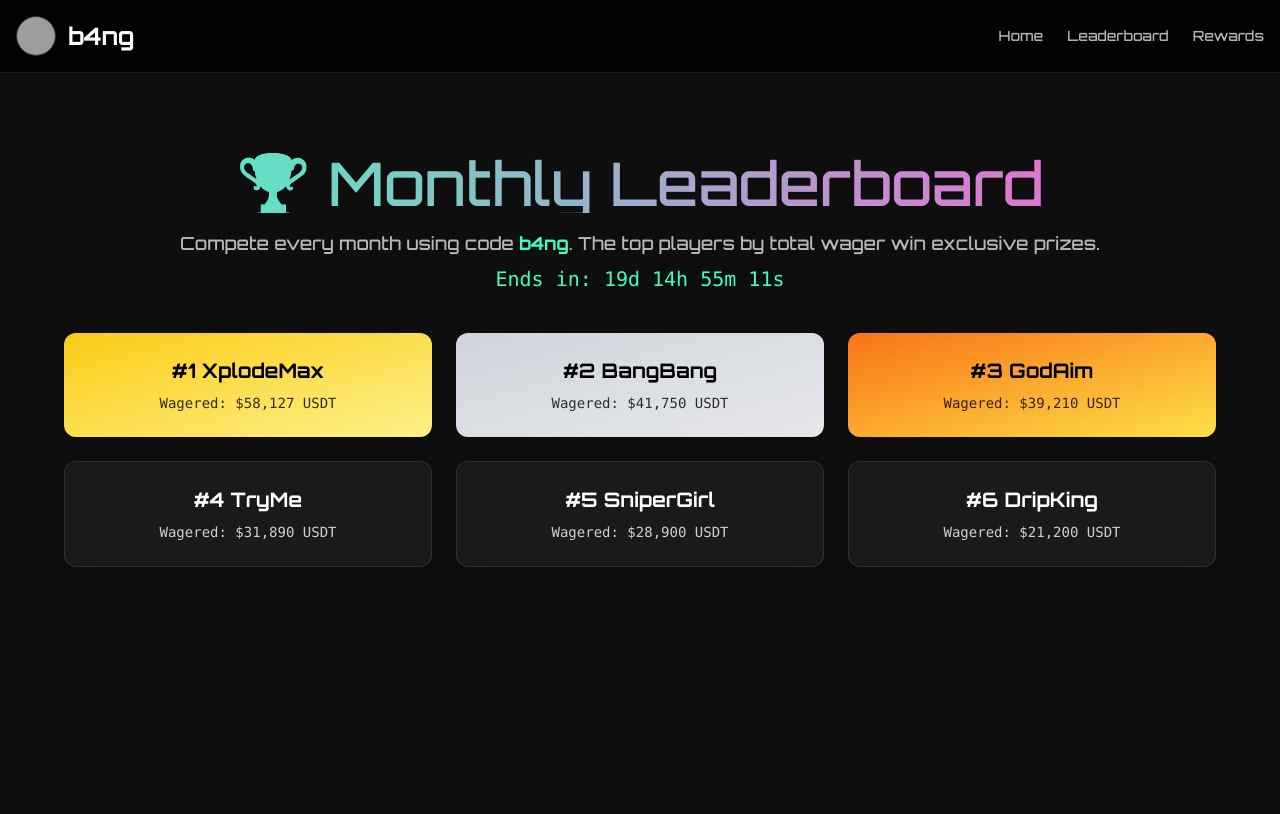
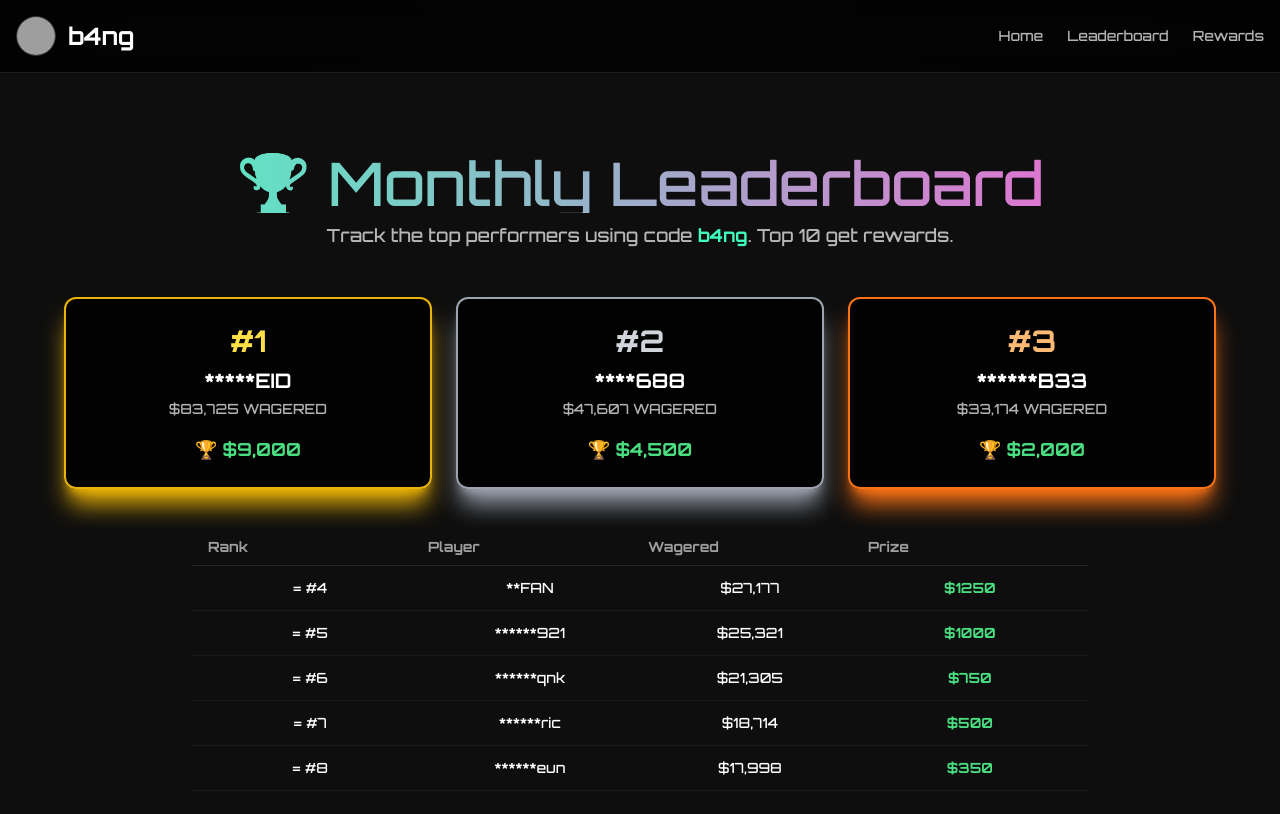
Before and after one commit to VMR21/B4NG, a React (Vite) app: page /leaderboard in a window 1280 px wide. Shown: the top 814 px of the page. Built offline with nearby package versions, Linux system fonts and the light colour scheme; grey boxes are pictures that could not be loaded.

Commit message:
Update Leaderboard.jsx

```diff
--- a/src/pages/Leaderboard.jsx
+++ b/src/pages/Leaderboard.jsx
@@ -2,98 +2,87 @@ import { useEffect, useState } from "react";
 import { motion } from "framer-motion";
 
 const fakeData = [
-  { username: "XplodeMax", amount: 58127 },
-  { username: "BangBang", amount: 41750 },
-  { username: "GodAim", amount: 39210 },
-  { username: "TryMe", amount: 31890 },
-  { username: "SniperGirl", amount: 28900 },
-  { username: "DripKing", amount: 21200 },
+  { username: "*****EID", amount: 83725, prize: 9000 },
+  { username: "****688", amount: 47607, prize: 4500 },
+  { username: "******B33", amount: 33174, prize: 2000 },
+  { username: "**FAN", amount: 27177, prize: 1250 },
+  { username: "******921", amount: 25321, prize: 1000 },
+  { username: "******qnk", amount: 21305, prize: 750 },
+  { username: "******ric", amount: 18714, prize: 500 },
+  { username: "******eun", amount: 17998, prize: 350 },
 ];
 
 export default function Leaderboard() {
-  const [players, setPlayers] = useState([]);
-  const [countdown, setCountdown] = useState("");
-
-  // Countdown to the end of the month
-  useEffect(() => {
-    const target = new Date();
-    target.setMonth(target.getMonth() + 1, 1);
-    target.setHours(0, 0, 0, 0);
-
-    const interval = setInterval(() => {
-      const now = new Date();
-      const diff = target - now;
-
-      const days = Math.floor(diff / (1000 * 60 * 60 * 24));
-      const hours = Math.floor((diff / (1000 * 60 * 60)) % 24);
-      const minutes = Math.floor((diff / (1000 * 60)) % 60);
-      const seconds = Math.floor((diff / 1000) % 60);
-
-      setCountdown(`${days}d ${hours}h ${minutes}m ${seconds}s`);
-    }, 1000);
-
-    return () => clearInterval(interval);
-  }, []);
+  const [top3, setTop3] = useState([]);
+  const [rest, setRest] = useState([]);
 
   useEffect(() => {
-    setTimeout(() => setPlayers(fakeData), 500);
+    setTop3(fakeData.slice(0, 3));
+    setRest(fakeData.slice(3));
   }, []);
 
   return (
     <div className="bg-dark text-white px-4 py-20 min-h-screen text-center">
       <motion.h1
-        className="text-4xl md:text-6xl font-heading glow-text mb-4"
+        className="text-4xl md:text-6xl font-heading glow-text mb-2"
         initial={{ opacity: 0, y: -40 }}
         animate={{ opacity: 1, y: 0 }}
         transition={{ duration: 0.6 }}
       >
         🏆 Monthly Leaderboard
       </motion.h1>
+      <p className="text-white/70 text-lg mb-12">
+        Track the top performers using code <span className="text-primary font-semibold">b4ng</span>. Top 10 get rewards.
+      </p>
 
-      <motion.p
-        className="text-white/70 text-lg mb-2"
-        initial={{ opacity: 0 }}
-        animate={{ opacity: 1 }}
-        transition={{ delay: 0.2 }}
-      >
-        Compete every month using code <span className="text-primary font-bold">b4ng</span>. The top players by total wager win exclusive prizes.
-      </motion.p>
-
-      <motion.div
-        className="text-primary text-xl font-mono mb-10"
-        initial={{ opacity: 0 }}
-        animate={{ opacity: 1 }}
-        transition={{ delay: 0.4 }}
-      >
-        Ends in: {countdown}
-      </motion.div>
-
-      <div className="max-w-6xl mx-auto grid sm:grid-cols-2 md:grid-cols-3 gap-6">
-        {players.map((player, i) => {
-          const rankColors = [
-            "from-yellow-400 to-yellow-200",
-            "from-gray-300 to-gray-200",
-            "from-orange-500 to-yellow-300",
-          ];
-
-          const bg = i < 3
-            ? `bg-gradient-to-br ${rankColors[i]} text-black`
-            : "bg-white/5 border border-white/10 text-white";
+      {/* Top 3 Spotlight */}
+      <div className="grid grid-cols-1 md:grid-cols-3 gap-6 max-w-6xl mx-auto mb-12">
+        {top3.map((player, i) => {
+          const glow = ["shadow-yellow-500", "shadow-gray-400", "shadow-orange-500"];
+          const rankColors = ["text-yellow-300", "text-gray-300", "text-orange-300"];
+          const borderGlow = ["border-yellow-500", "border-gray-400", "border-orange-500"];
 
           return (
             <motion.div
               key={i}
-              initial={{ opacity: 0, y: 30 }}
-              whileInView={{ opacity: 1, y: 0 }}
-              transition={{ delay: i * 0.1 }}
-              className={`rounded-xl p-6 shadow-xl ${bg} hover:scale-105 transition backdrop-blur`}
+              initial={{ opacity: 0, scale: 0.9 }}
+              whileInView={{ opacity: 1, scale: 1 }}
+              transition={{ delay: i * 0.2 }}
+              className={`rounded-xl bg-black/80 border-2 ${borderGlow[i]} p-6 text-center backdrop-blur shadow-xl ${glow[i]} hover:scale-105 transition`}
             >
-              <div className="text-xl font-bold mb-2">#{i + 1} {player.username}</div>
-              <div className="text-sm opacity-80 font-mono">Wagered: ${player.amount.toLocaleString()} USDT</div>
+              <div className={`text-3xl font-bold ${rankColors[i]} mb-2`}>#{i + 1}</div>
+              <div className="text-xl font-semibold text-white mb-1">{player.username}</div>
+              <div className="text-white/70 text-sm mb-4">${player.amount.toLocaleString()} WAGERED</div>
+              <div className="text-green-400 font-bold text-lg">🏆 ${player.prize.toLocaleString()}</div>
             </motion.div>
           );
         })}
       </div>
+
+      {/* Rest of leaderboard */}
+      <div className="max-w-4xl mx-auto">
+        <div className="grid grid-cols-4 gap-4 px-4 text-left text-sm font-semibold text-white/60 border-b border-white/10 pb-2">
+          <div>Rank</div>
+          <div>Player</div>
+          <div>Wagered</div>
+          <div>Prize</div>
+        </div>
+
+        {rest.map((player, i) => (
+          <motion.div
+            key={i}
+            initial={{ opacity: 0, y: 20 }}
+            whileInView={{ opacity: 1, y: 0 }}
+            transition={{ delay: i * 0.1 }}
+            className="grid grid-cols-4 gap-4 px-4 py-3 border-b border-white/5 text-sm text-white hover:bg-white/5 transition"
+          >
+            <div>= #{i + 4}</div>
+            <div>{player.username}</div>
+            <div>${player.amount.toLocaleString()}</div>
+            <div className="text-green-400 font-semibold">${player.prize}</div>
+          </motion.div>
+        ))}
+      </div>
     </div>
   );
 }
```
